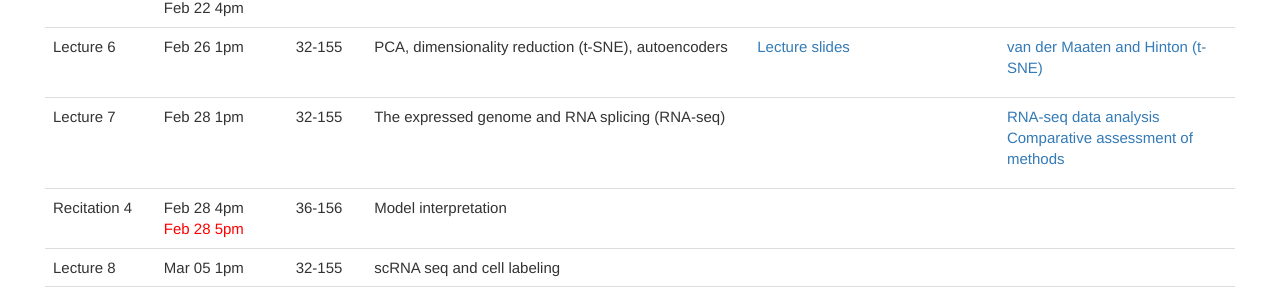
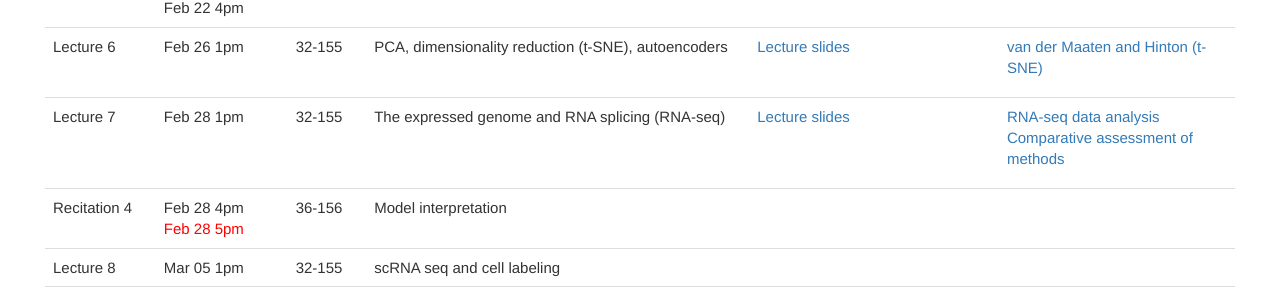
Before and after one commit to mit6874/mit6874.github.io, a Jekyll site: the page built from index.html, in a window 1280 px wide and 900 px high, scrolled down 1566 px. Shown: the part 152-450 px from the top of the window. Built offline with Jekyll 4.4.1, drawn with Linux system fonts in a browser that asks for light colours; nearby versions of some CDN libraries.

Commit message:
Update index.html

```diff
--- a/index.html
+++ b/index.html
@@ -200,7 +200,11 @@
             <td>Feb 28 1pm</td>
             <td>32-155</td>
             <td>The expressed genome and RNA splicing (RNA-seq)</td>
-            <td></td>
+            <td>
+		<ul>
+                    <li><a href="../assets/slides/6.874-Lecture-7 2019.pdf">Lecture slides</a></li>
+                </ul>
+	    </td>
             <td>
                 <ul>
                     <li><a href="https://genomebiology.biomedcentral.com/articles/10.1186/s13059-016-0881-8">RNA-seq data analysis</a></li>
```
